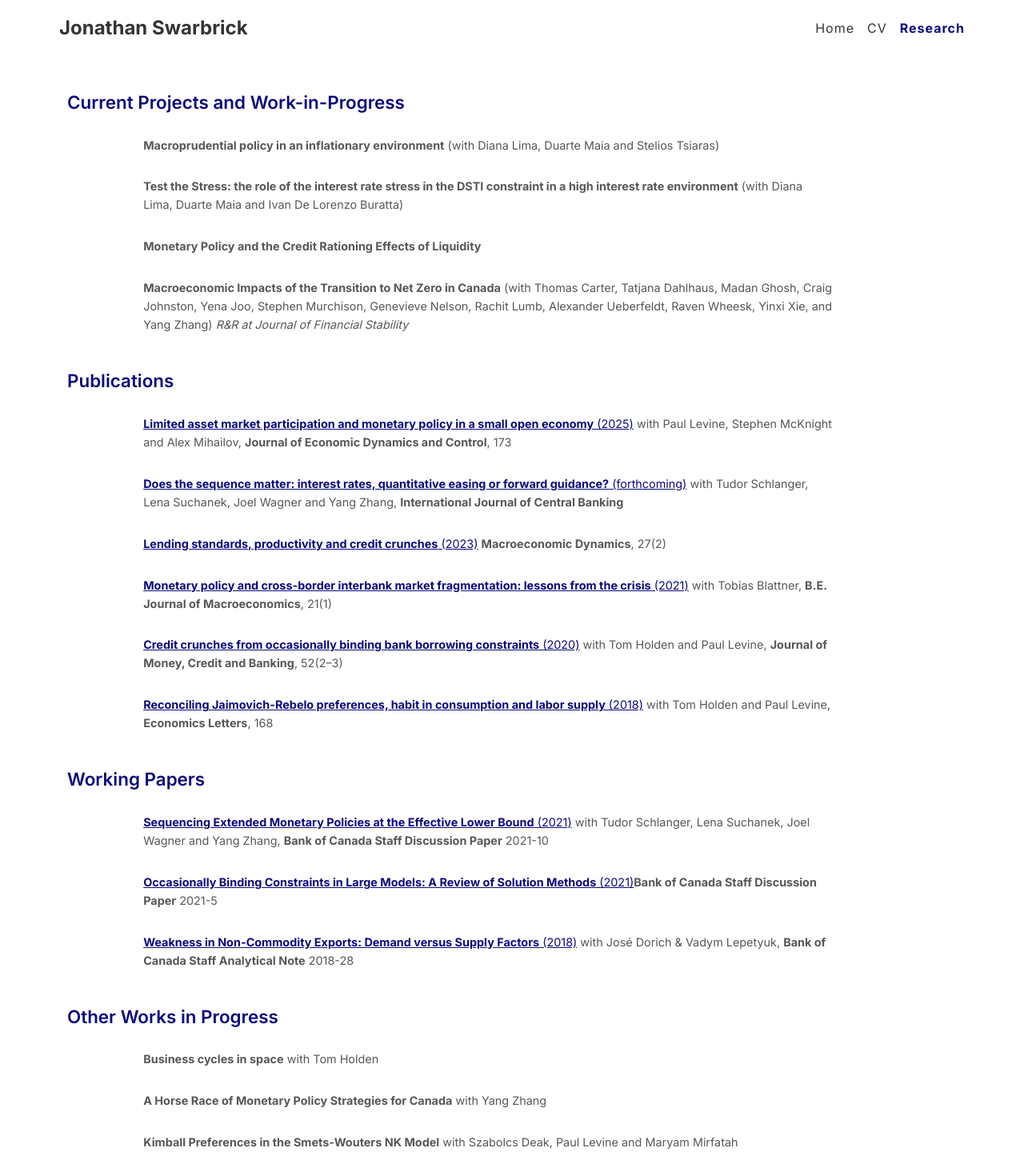
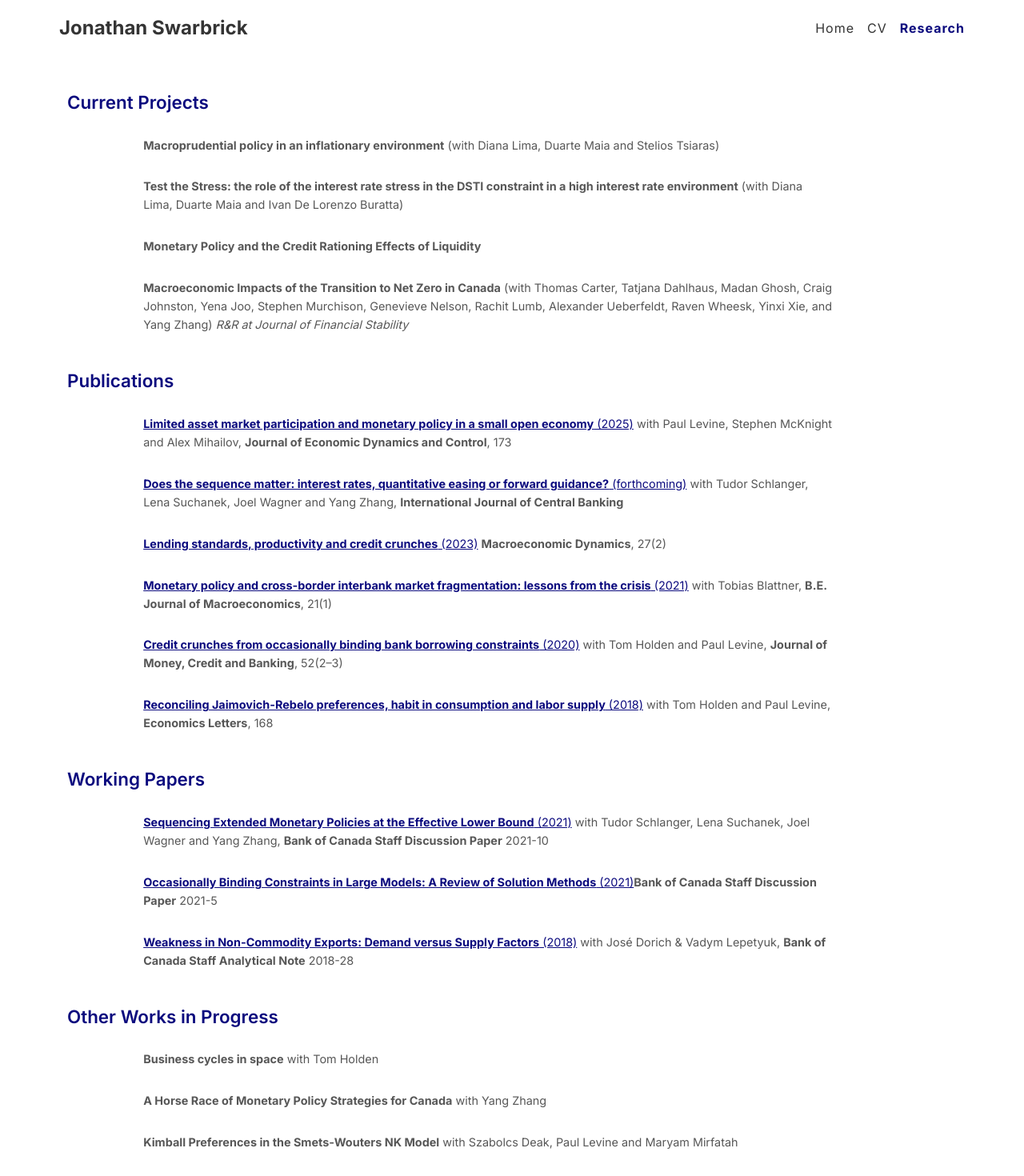
Before and after one commit to jonswarbrick/jonswarbrick.github.io, a Jekyll site: the page built from research.md, in a window 1280 px wide. Shown: the whole page at 80% size. Built offline with Jekyll 4.4.1, drawn with Linux system fonts in a browser that asks for light colours.

Commit message:
shorten current projects title

```diff
--- a/research.md
+++ b/research.md
@@ -4,7 +4,7 @@ title: Research
 permalink: /research/
 ---
 
-## Current Projects and Work-in-Progress
+## Current Projects
 
 - **Macroprudential policy in an inflationary environment** (with Diana Lima, Duarte Maia and Stelios Tsiaras)
 
```
